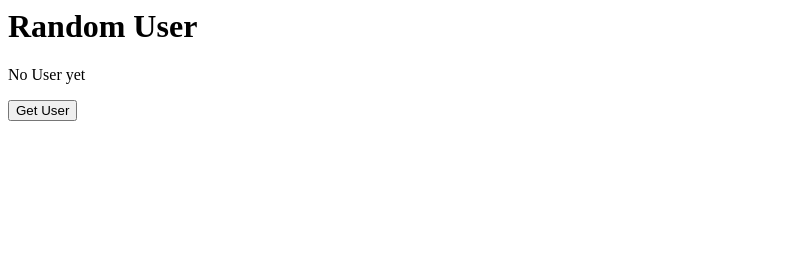
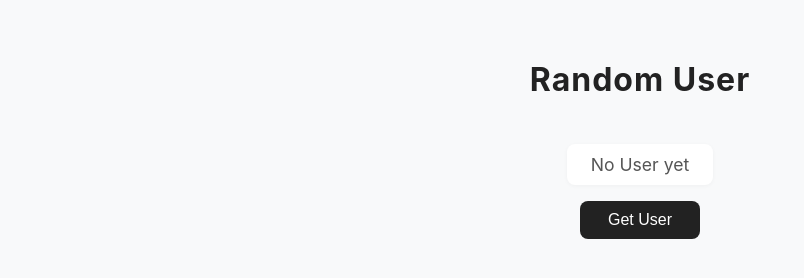
Before and after one commit to Pawina85/dom-practice, a plain HTML site: page index.html in a window 1280 px wide. Shown: the whole page, without its empty margins (0-804 px from the left). Drawn offline with Linux system fonts and the light colour scheme.

Commit message:
Update index.html with clean minimal styling for Netlify deployment

```diff
--- a/index.html
+++ b/index.html
@@ -2,6 +2,46 @@
     <head>
         <meta charset="UTF-8">
         <title>Random User</title>
+            <style>
+                body {
+                    font-family: 'Inter', 'Segoe UI', Arial, sans-serif;
+                    background: #f8f9fa;
+                    margin: 0;
+                    padding: 0;
+                    display: flex;
+                    flex-direction: column;
+                    align-items: center;
+                    min-height: 100vh;
+                }
+                h1 {
+                    margin-top: 60px;
+                    font-size: 2rem;
+                    color: #222;
+                    letter-spacing: 1px;
+                }
+                #username {
+                    margin: 24px 0 16px 0;
+                    font-size: 1.1rem;
+                    color: #555;
+                    background: #fff;
+                    padding: 10px 24px;
+                    border-radius: 8px;
+                    box-shadow: 0 1px 4px rgba(0,0,0,0.04);
+                }
+                #btn {
+                    padding: 10px 28px;
+                    font-size: 1rem;
+                    border: none;
+                    border-radius: 8px;
+                    background: #222;
+                    color: #fff;
+                    cursor: pointer;
+                    transition: background 0.2s;
+                }
+                #btn:hover {
+                    background: #444;
+                }
+            </style>
     </head>
 
     <body>
```
